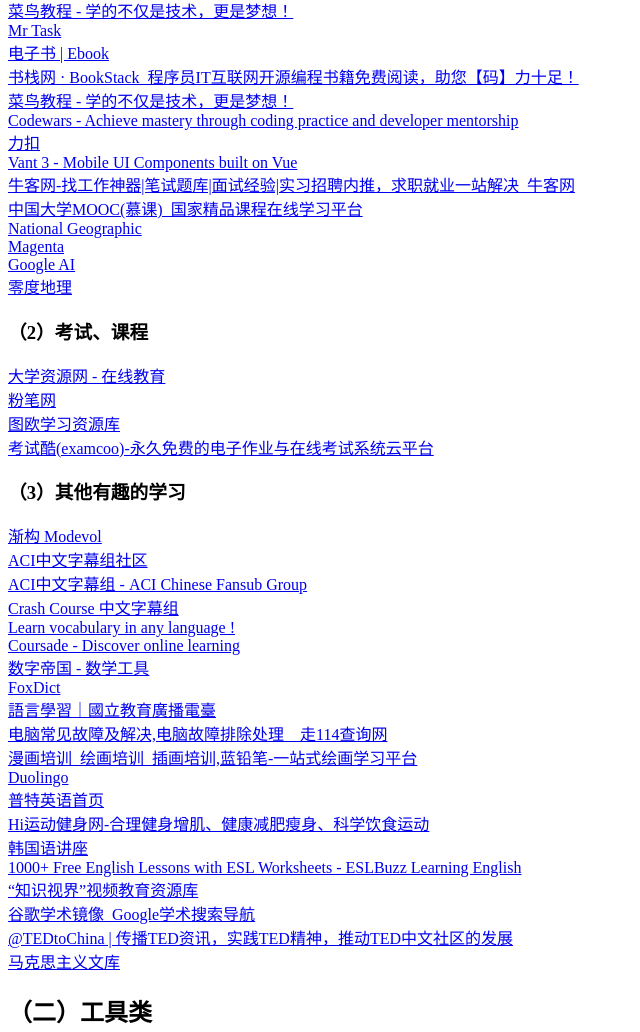
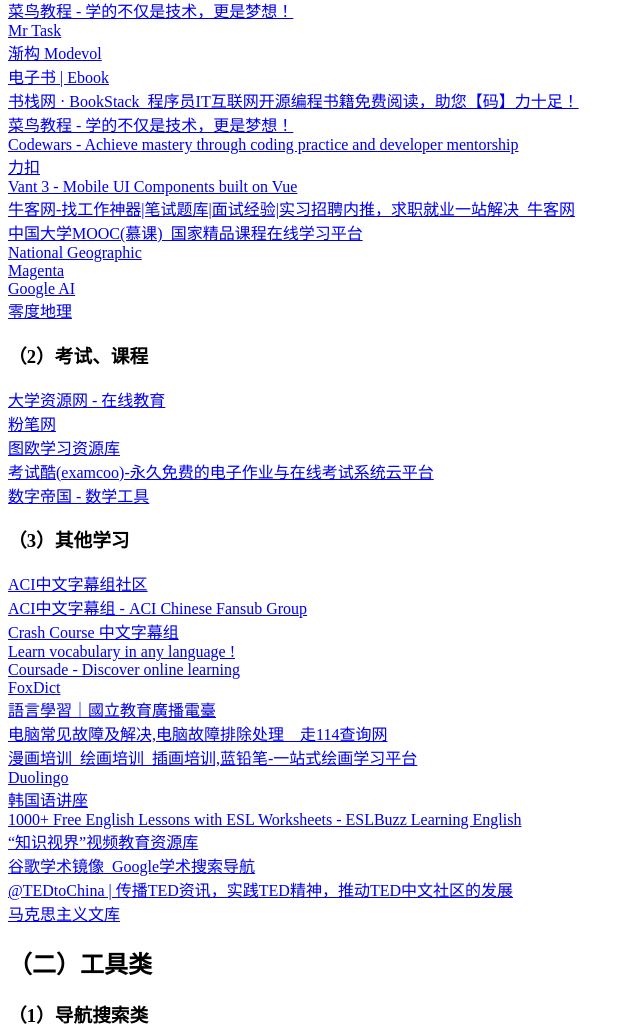
Before and after one commit to fgh23333/alni.eu.org, a plain HTML site: page index.html in a window 1280 px wide. Shown: the part 602-1634 px from the top of the page, without its empty margins (0-640 px from the left). Drawn offline with Linux system fonts and the light colour scheme; a script that the page names is missing.

Commit message:
Update index.html

```diff
--- a/index.html
+++ b/index.html
@@ -33,6 +33,7 @@
             <div><a href="https://ce.mianshiya.com/">测试鸭</a></div>
             <div><a href="https://www.runoob.com/">菜鸟教程 - 学的不仅是技术，更是梦想！</a></div>
             <div><a href="http://www.mrtask.com/">Mr Task</a></div>
+            <div><a href="https://www.modevol.com/">渐构 Modevol</a></div>
             <div><a href="https://jingyuexing.github.io/Ebook/">电子书 | Ebook</a></div>
             <div><a href="https://www.bookstack.cn/">书栈网 · BookStack_程序员IT互联网开源编程书籍免费阅读，助您【码】力十足！</a></div>
             <div><a href="https://www.runoob.com/">菜鸟教程 - 学的不仅是技术，更是梦想！</a></div>
@@ -50,21 +51,18 @@
             <div><a href="https://fenbi.com/page/home">粉笔网</a></div>
             <div><a href="https://tuostudy.com/">图欧学习资源库</a></div>
             <div><a href="https://www.examcoo.com/">考试酷(examcoo)-永久免费的电子作业与在线考试系统云平台</a></div>
-        <h3>（3）其他有趣的学习</h3>
-            <div><a href="https://www.modevol.com/">渐构 Modevol</a></div>
+            <div><a href="https://zh.numberempire.com/">数字帝国 - 数学工具</a></div>
+        <h3>（3）其他学习</h3>
             <div><a href="https://forum.chineseaci.com/">ACI中文字幕组社区</a></div>
             <div><a href="https://www.chineseaci.com/">ACI中文字幕组 - ACI Chinese Fansub Group</a></div>
             <div><a href="https://crashcourse.club/category/">Crash Course 中文字幕组</a></div>
             <div><a href="https://maspeak.com/">Learn vocabulary in any language !</a></div>
             <div><a href="http://www.coursade.com/">Coursade - Discover online learning</a></div>
-            <div><a href="https://zh.numberempire.com/">数字帝国 - 数学工具</a></div>
             <div><a href="https://fox.ftqq.com/#/">FoxDict</a></div>
             <div><a href="https://www.ner.gov.tw/language">語言學習｜國立教育廣播電臺</a></div>
             <div><a href="http://www.zou114.com/dncidian/">电脑常见故障及解决,电脑故障排除处理＿走114查询网</a></div>
             <div><a href="https://www.lanqb.com/">漫画培训_绘画培训_插画培训,蓝铅笔-一站式绘画学习平台</a></div>
             <div><a href="http://www.duolingo.cn/">Duolingo</a></div>
-            <div><a href="https://www.putclub.com/">普特英语首页</a></div>
-            <div><a href="https://www.hiyd.com/">Hi运动健身网-合理健身增肌、健康减肥瘦身、科学饮食运动</a></div>
             <div><a href="http://world.kbs.co.kr/learn_korean/lessons/c_index.htm">韩国语讲座</a></div>
             <div><a href="https://www.eslbuzz.com/">1000+ Free English Lessons with ESL Worksheets - ESLBuzz Learning English</a></div>
             <div><a href="http://www.libvideo.com/">“知识视界”视频教育资源库</a></div>
```
